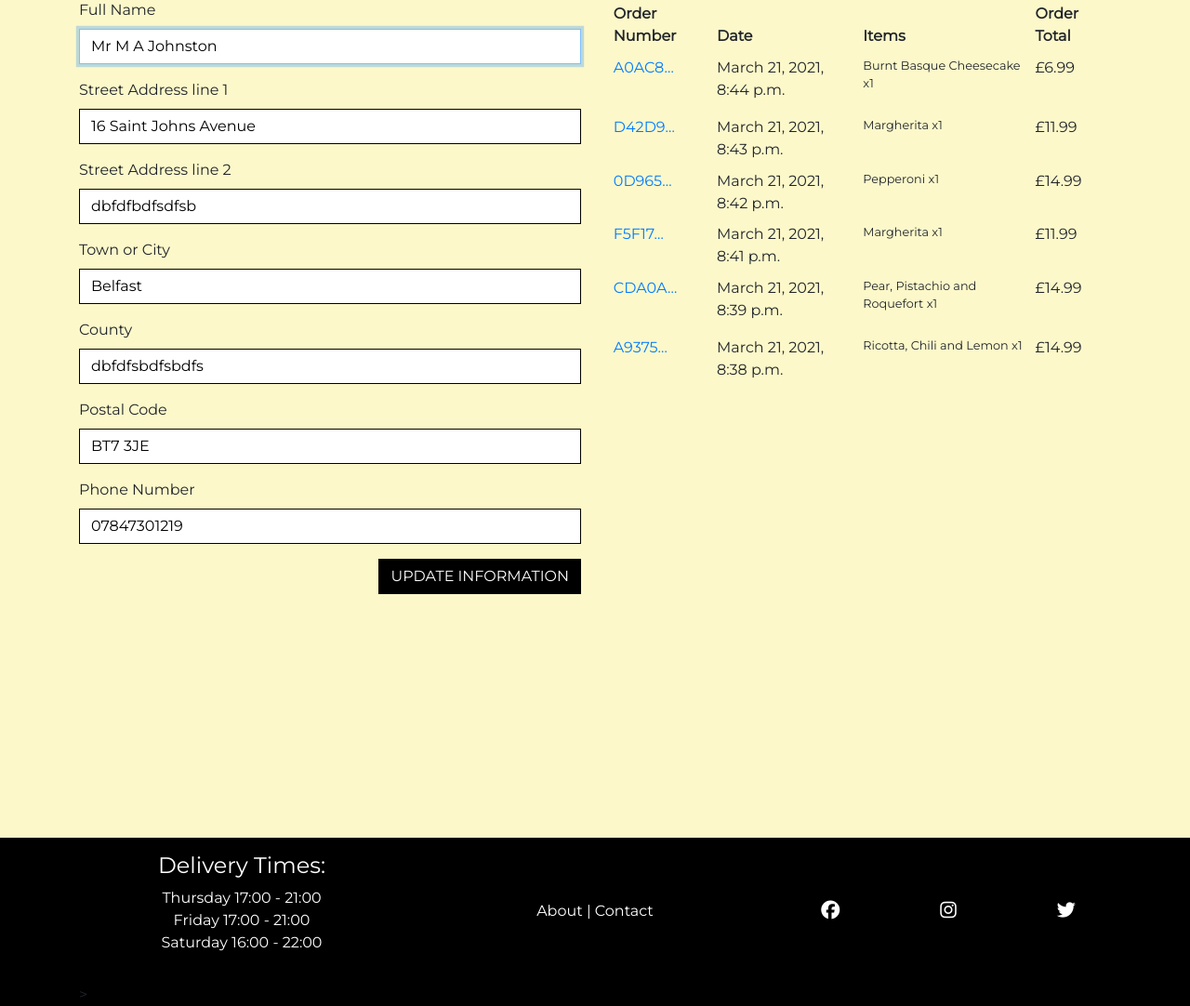
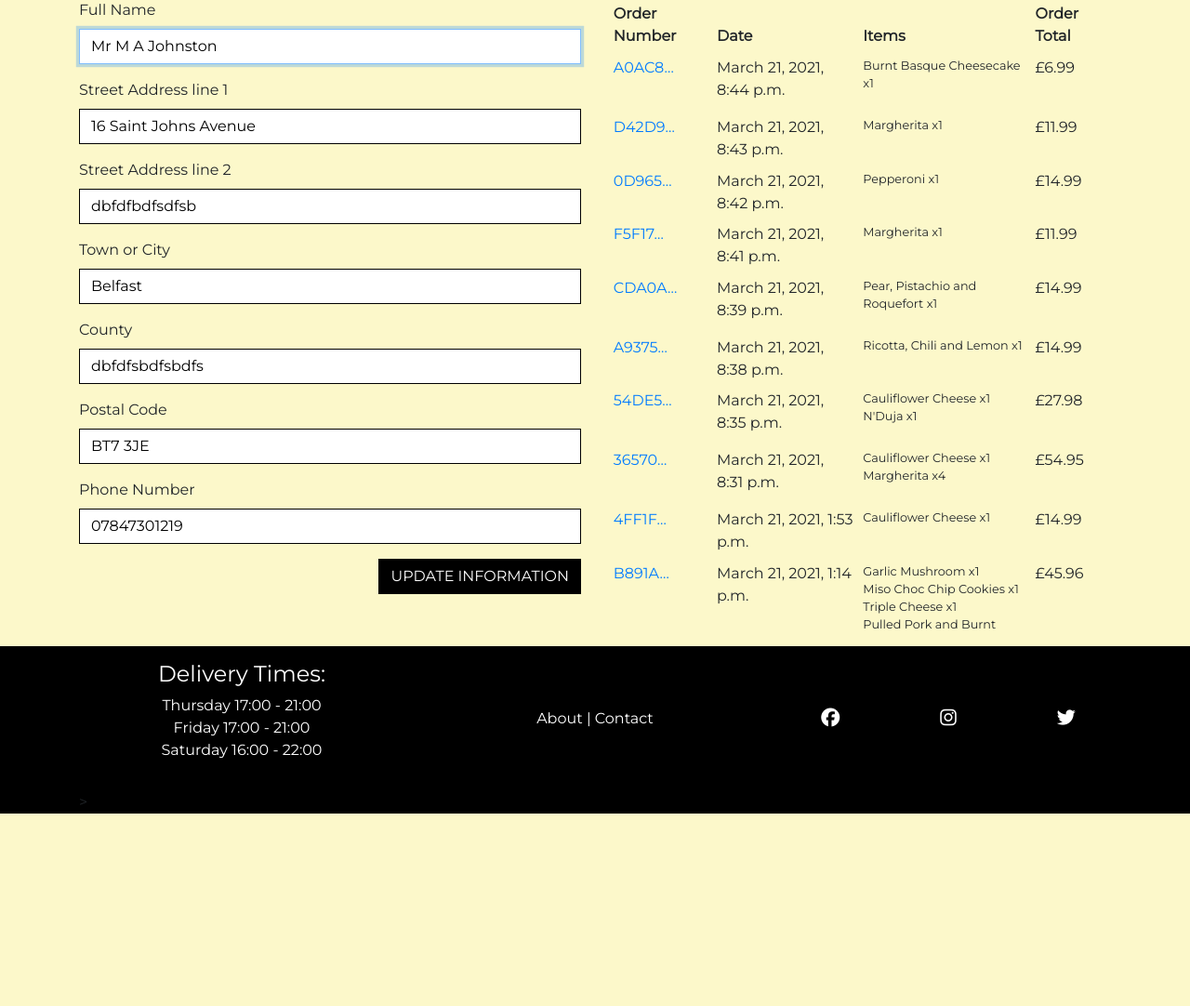
Before and after one commit to markj0hnst0n/pizza-delivery-place, a Django app: page /profile/ in a window 1280 px wide. Shown: the part 287-1369 px from the top of the page at 93% size. Run offline with Django 3.2, Linux system fonts and the light colour scheme; a user stored in the database is signed in; data comes from the database, SQL or seed files in the repository; tables that the repository leaves empty hold one stand-in row (values such as "Sample post"); some libraries are stand-ins or nearby versions.

Commit message:
minor layout tweaking for larger screens

```diff
--- a/profiles/static/profiles/css/profile.css
+++ b/profiles/static/profiles/css/profile.css
@@ -1,5 +1,5 @@
 .order-history {
-    max-height: 416px; /* height of profile form + submit button */
+    max-height: 680px; /* height of profile form + submit button */
     overflow-y: auto;
 }
 
@@ -10,3 +10,11 @@
 #profile-update-form input::placeholder {
     color: #aab7c4;
 }
+
+footer {
+    position: relative;
+}
+.footer-container {
+    height: 0px;
+    width: 100px;
+}
--- a/timeslot/templates/timeslot/timeslot.html
+++ b/timeslot/templates/timeslot/timeslot.html
@@ -4,6 +4,10 @@
 {% block page_header %}
 <div class="container header-container"></div>
 <div class="row"></div>
+{% endblock %}
+
+{% block extra_css %}
+    <link rel="stylesheet" href="{% static 'css/relative_footer.css' %}">
 {% endblock %}
 
 {% block content %}
```
Also changed, not shown: menu/static/menu/css/sides.css (added, +7 -0 lines), menu/templates/menu/menu.html (+14 -0 lines), static/css/relative_footer.css (added, +7 -0 lines), README.md.
